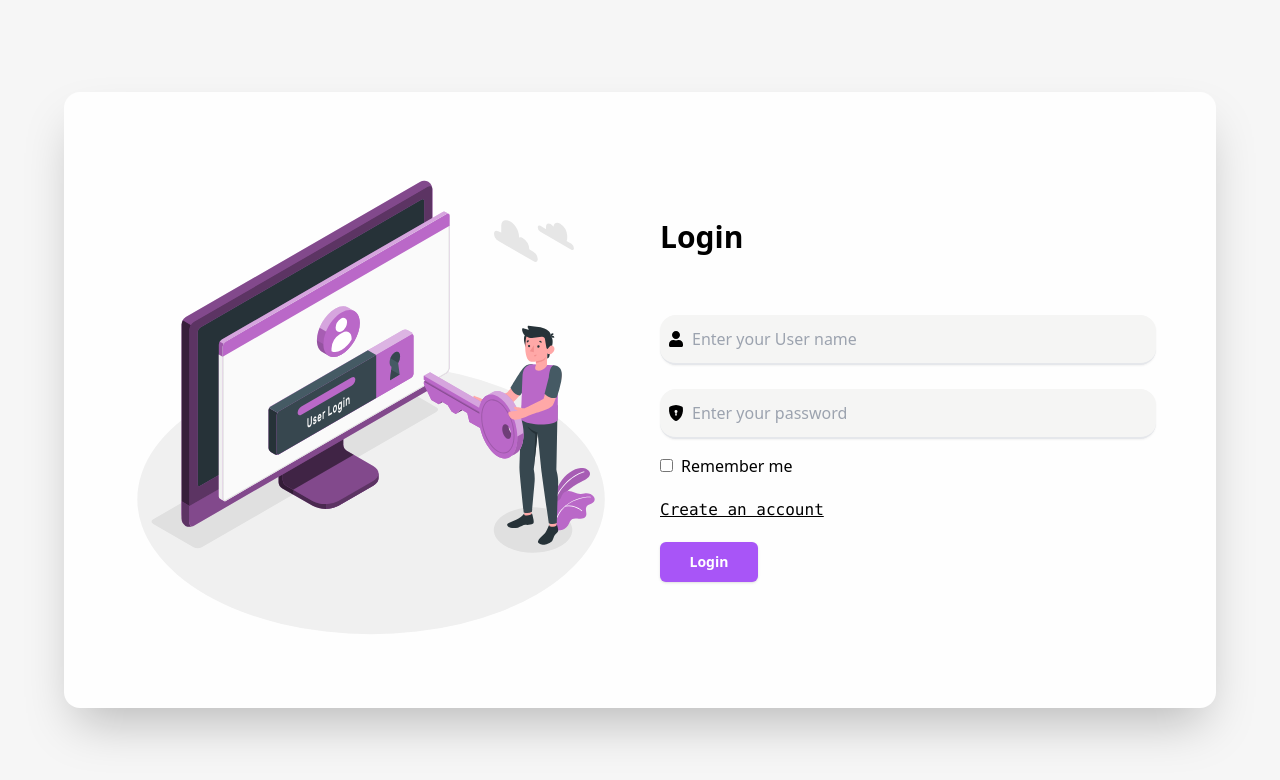
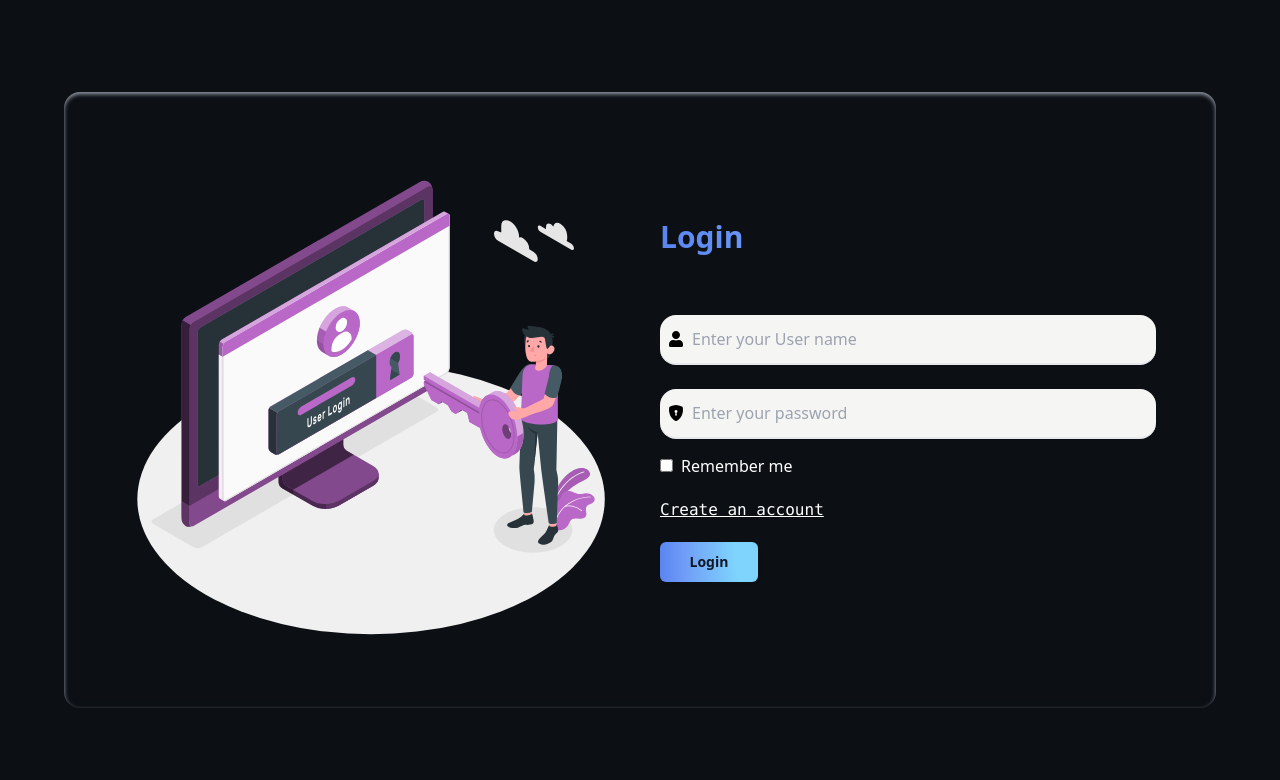
Before and after one commit to SrinivasanJP/ROXs, a React (Vite) app: page / in a window 1280 px wide. Both pictures are taken after a click on the button "Login". Shown: the top 780 px of the page. Built offline with nearby package versions, Linux system fonts and the light colour scheme; no server answers.

Commit message:
UI login and signup update

```diff
--- a/src/components/pages/Login.jsx
+++ b/src/components/pages/Login.jsx
@@ -62,12 +62,12 @@ function Login({setPage}) {
 
 
   return (
-    <div className="bg-[#f6f6f6] h-screen  flex justify-center items-center">
+    <div className=" bg-[#0c1015] h-screen  flex justify-center items-center">
 
-      <div className="bg-[#fefefe] w-[90%]  rounded-2xl shadow-2xl flex flex-wrap md:p-10 p-2 ">
+      <div className=" backdrop-blur-sm shadow-inner w-[90%] shadow-gray-400  rounded-2xl flex flex-wrap md:p-10 p-2 ">
         <img src={LoginSVG} alt="Login Svg" className="w-1/2 p-5 hidden md:block" />
         <div className="w-full md:w-1/2 p-5 flex flex-col justify-center">
-          <h1 className="antialiased font-extrabold font text-3xl text-left mb-10">Login</h1>
+          <h1 className="font-extrabold font text-3xl text-left mb-10 bg-[radial-gradient(138.06%_1036.51%_at_95.25%_-2.54%,_#7ED4FD_14.06%,#709DF7_51.02%,#4D78EF_79.09%)] bg-clip-text text-transparent">Login</h1>
           <form className='mt-5' onSubmit={(e)=> e.preventDefault()}>
             <label htmlFor="uname" className="absolute pt-4 pl-2"><FaUser/></label>
             <input type="text" name="uname" id="uname" placeholder="Enter your User name" title="Username" className="border-b-2 w-full pl-8 p-3 mb-6  bg-stone-100 rounded-2xl shadow-sm" onChange={(e) => setEmail(e.target.value)}/>
@@ -75,9 +75,9 @@ function Login({setPage}) {
             <label htmlFor="uname" className="absolute pt-4 pl-2 block"><BsFillShieldLockFill/></label>
             <input type={passwordVisibility} name="password" id="password" placeholder="Enter your password" title="Password" className="border-b-2 w-full pl-8 p-3 bg-stone-100 rounded-2xl shadow-sm" onChange={(e) => setPassword(e.target.value)}/>
             <input type="checkbox" name="save" id="save" className='mt-5' />
-            <label htmlFor="save" className='mx-2'>Remember me</label>
-            <a onClick={()=>setPage("signup")} className='block mt-5 underline font-mono cursor-pointer'>Create an account</a>
-            <button className="inline-flex items-center px-4 justify-center py-2 mt-5 font-bold leading-6 text-sm shadow rounded-md text-white bg-purple-500 min-w-[7em] transition ease-in-out duration-150" onClick={onLoginClick}>
+            <label htmlFor="save" className='mx-2 text-white'>Remember me</label>
+            <a onClick={()=>setPage("signup")} className='block mt-5 underline font-mono cursor-pointer text-white'>Create an account</a>
+            <button className="bg-[radial-gradient(138.06%_1036.51%_at_95.25%_-2.54%,_#7ED4FD_14.06%,#709DF7_51.02%,#4D78EF_79.09%)] inline-flex items-center px-4 justify-center py-2 mt-5 font-bold leading-6 text-sm shadow rounded-md text-gray-900 min-w-[7em] transition ease-in-out duration-150" onClick={onLoginClick}>
             <svg className={login?"animate-spin -ml-1 mr-3 h-5 w-5 text-white":"hidden"} xmlns="http://www.w3.org/2000/svg" fill="none" viewBox="0 0 24 24">
               <circle className="opacity-25" cx="12" cy="12" r="10" stroke="currentColor" strokeWidth="4"></circle>
               <path className="opacity-75" fill="currentColor" d="M4 12a8 8 0 018-8V0C5.373 0 0 5.373 0 12h4zm2 5.291A7.962 7.962 0 014 12H0c0 3.042 1.135 5.824 3 7.938l3-2.647z"></path>
--- a/src/components/pages/SignUp.jsx
+++ b/src/components/pages/SignUp.jsx
@@ -25,11 +25,11 @@ const createNewUser = async (email, password) =>{
   const [email, setEmail] = useState("")
   const [password, setPassword] = useState("")
   return (
-    <div className="bg-[#f6f6f6] h-screen  flex justify-center items-center">
-      <div className="bg-[#fefefe] w-[90%] rounded-2xl shadow-2xl flex flex-wrap md:p-10 p-2">
+    <div className=" bg-[#0c1015] h-screen  flex justify-center items-center">
+      <div className=" shadow-gray-400 shadow-inner w-[90%] rounded-2xl flex flex-wrap md:p-10 p-2">
         <img src={SignUPSVG} alt="Login Svg" className="w-1/2 p-5 hidden md:block" />
         <div className="w-full md:w-1/2 p-5 flex flex-col justify-center">
-          <h1 className="antialiased font-extrabold font text-3xl text-left mb-10">Sign up</h1>
+          <h1 className="bg-[radial-gradient(138.06%_1036.51%_at_95.25%_-2.54%,_#7ED4FD_14.06%,#709DF7_51.02%,#4D78EF_79.09%)] bg-clip-text text-transparent font-extrabold font text-3xl text-left mb-10">Sign up</h1>
           <form className='mt-5' onSubmit={(e)=>{return e.preventDefault()}}>
 
             <label htmlFor="uname" className="absolute pt-4 pl-2"><FaUser/></label>
@@ -41,9 +41,9 @@ const createNewUser = async (email, password) =>{
             onChange={(e)=> setPassword(e.target.value)}/>
             <input type="checkbox" name="save" id="save" className='inline-block mt-5'
             />
-            <label htmlFor="save" className='mx-2'>Remember me</label>
-            <a onClick={()=>setPage("login")} className='block mt-5 underline font-mono cursor-pointer'>back to login</a>
-            <button className="inline-flex items-center px-4 justify-center py-2 mt-5 font-bold leading-6 text-sm shadow rounded-md text-white bg-cyan-500 min-w-[7em] transition ease-in-out duration-150" onClick={()=>createNewUser(email, password)}>
+            <label htmlFor="save" className='mx-2 text-white'>Remember me</label>
+            <a onClick={()=>setPage("login")} className='block mt-5 underline font-mono cursor-pointer text-white'>back to login</a>
+            <button className="inline-flex items-center px-4 justify-center py-2 mt-5 font-bold leading-6 text-sm shadow rounded-md bg-[radial-gradient(138.06%_1036.51%_at_95.25%_-2.54%,_#7ED4FD_14.06%,#709DF7_51.02%,#4D78EF_79.09%)] text-gray-900 min-w-[7em] transition ease-in-out duration-150" onClick={()=>createNewUser(email, password)}>
             <svg className={signUp?"animate-spin -ml-1 mr-3 h-5 w-5 text-white":"hidden"} xmlns="http://www.w3.org/2000/svg" fill="none" viewBox="0 0 24 24">
               <circle className="opacity-25" cx="12" cy="12" r="10" stroke="currentColor" strokeWidth="4"></circle>
               <path className="opacity-75" fill="currentColor" d="M4 12a8 8 0 018-8V0C5.373 0 0 5.373 0 12h4zm2 5.291A7.962 7.962 0 014 12H0c0 3.042 1.135 5.824 3 7.938l3-2.647z"></path>
```
